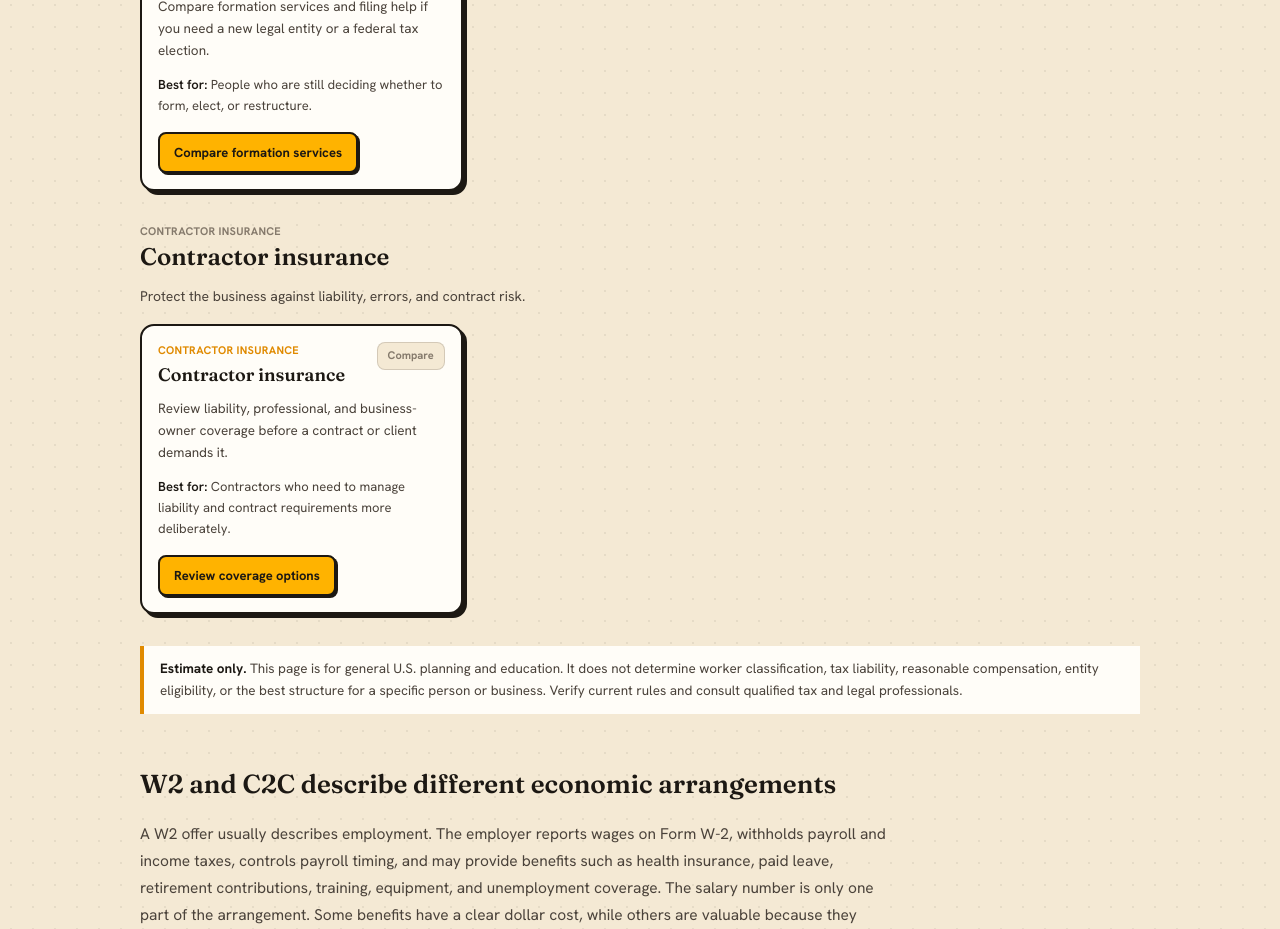
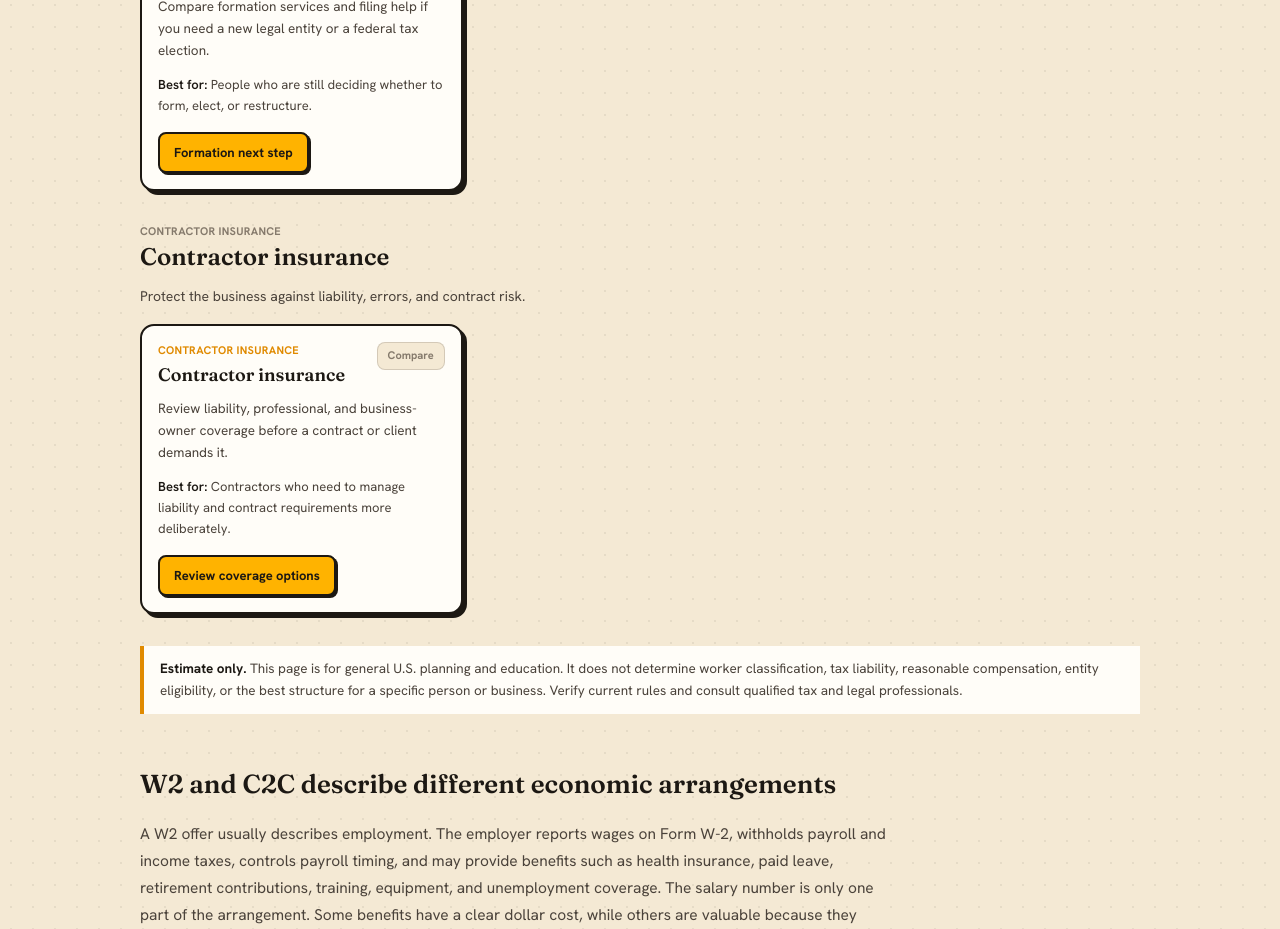
Before and after one commit to hellodeepender/buzzpay, a Next.js app: page /w2-vs-c2c in a window 1280 px wide. Shown: the part 4120-5049 px from the top of the page. Built offline with nearby package versions, Linux system fonts and the light colour scheme.

Commit message:
Add affiliate redirect infrastructure

```diff
--- a/app/go/[slug]/route.ts
+++ b/app/go/[slug]/route.ts
@@ -3,7 +3,9 @@ import { track } from "@vercel/analytics/server";
 import { getAffiliateRedirectConfig } from "@/lib/affiliate-redirects";
 
 function safeRedirect(target: string, request: Request) {
-  return NextResponse.redirect(new URL(target, request.url), 307);
+  const response = NextResponse.redirect(new URL(target, request.url), 307);
+  response.headers.set("X-Robots-Tag", "noindex, nofollow");
+  return response;
 }
 
 export async function GET(request: Request, { params }: { params: { slug: string } }) {
--- a/lib/contractor-recommendations.ts
+++ b/lib/contractor-recommendations.ts
@@ -80,7 +80,7 @@ const sources: RecommendationSource[] = [
     category: "llc-s-corp-formation",
     description: "Compare formation services and filing help if you need a new legal entity or a federal tax election.",
     bestFor: "People who are still deciding whether to form, elect, or restructure.",
-    ctaLabel: "Compare formation services",
+    ctaLabel: "Formation next step",
     envVarName: "AFFILIATE_FORMATION_URL",
     fallbackHref: "/go/formation",
   },
```
